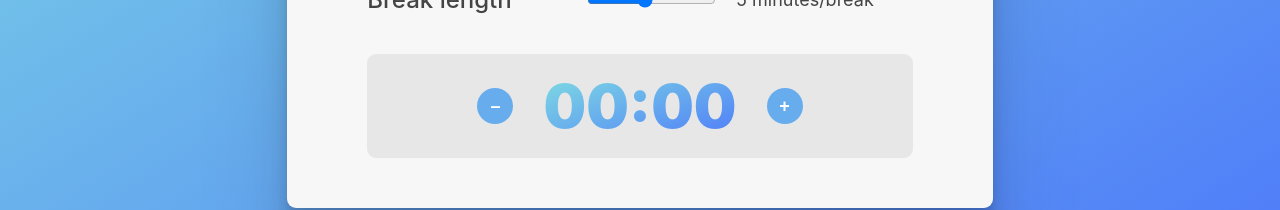
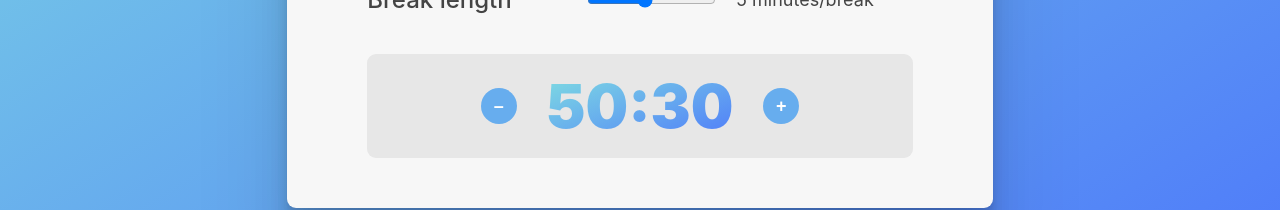
Before and after one commit to SenseiZarkoDukic/workout-timer, a React (Create React App) app: page / in a window 1280 px wide. Shown: the part 514-724 px from the top of the page. Built offline with nearby package versions, Linux system fonts and the light colour scheme.

Commit message:
useEffect to setDuration

```diff
--- a/src/Calculator.js
+++ b/src/Calculator.js
@@ -1,4 +1,4 @@
-import { memo, useState } from "react";
+import { memo, useEffect, useState } from "react";
 import clickSound from "./ClickSound.m4a";
 
 function Calculator({ workouts, allowSound }) {
@@ -7,6 +7,11 @@ function Calculator({ workouts, allowSound }) {
   const [speed, setSpeed] = useState(90);
   const [durationBreak, setDurationBreak] = useState(5);
   const [duration, setDuration] = useState(0);
+
+  useEffect(() => {
+    setDuration((number * sets * speed) / 60 + (sets - 1) * durationBreak);
+  }, [number, sets, speed, durationBreak]);
+
   // const duration = (number * sets * speed) / 60 + (sets - 1) * durationBreak;
   const mins = Math.floor(duration);
   const seconds = (duration - mins) * 60;
```
